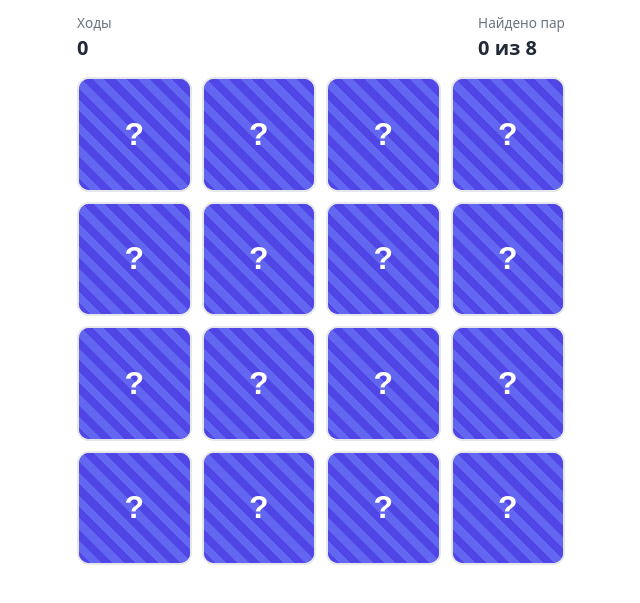
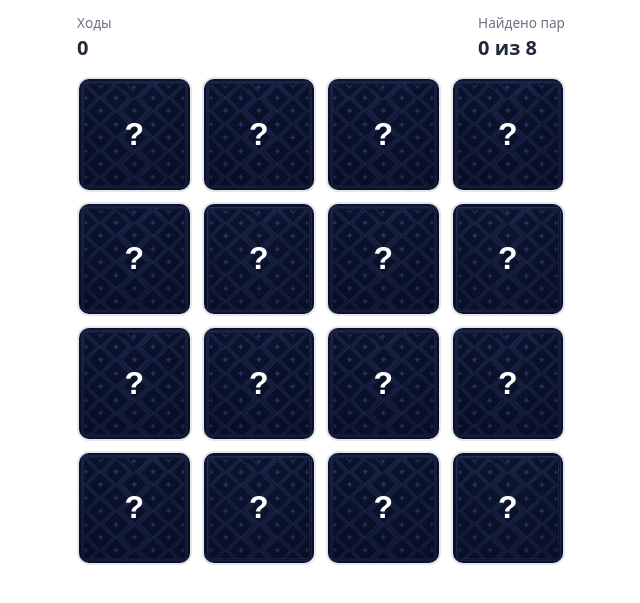
Before and after one commit to Gleb-Cherepnin/memory-game, a website with bundled scripts: page index.html in a window 1280 px wide. Shown: the part 59-662 px from the top of the page, without its empty margins (319-959 px from the left). Built offline with nearby package versions, Linux system fonts and the light colour scheme.

Commit message:
refactor: update card back background

```diff
--- a/src/styles.css
+++ b/src/styles.css
@@ -106,7 +106,6 @@
   overflow: hidden;
   border: 2px solid #e5e7eb;
   border-radius: 12px;
-  background: #4f46e5;
   cursor: pointer;
 }
 
@@ -116,13 +115,9 @@
   display: flex;
   align-items: center;
   justify-content: center;
-  background: repeating-linear-gradient(
-    45deg,
-    #4f46e5,
-    #4f46e5 8px,
-    #6366f1 8px,
-    #6366f1 16px
-  );
+  background-image: url("../assets/cards/shirt.jpg");
+  background-size: cover;
+  background-position: center;
 }
 
 .card__back::after {
```
Also changed, not shown: assets/cards/shirt.jpg (added).
